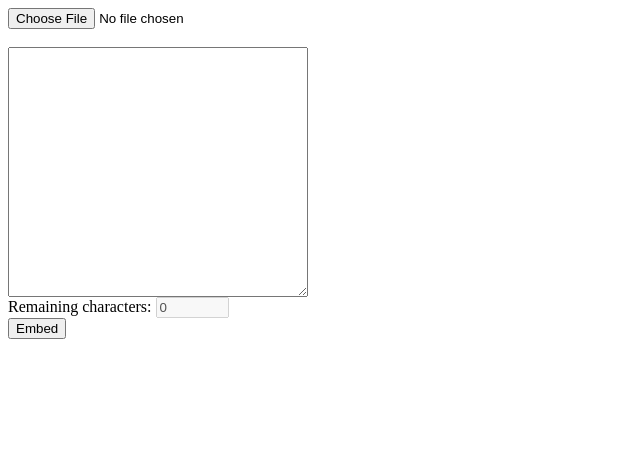
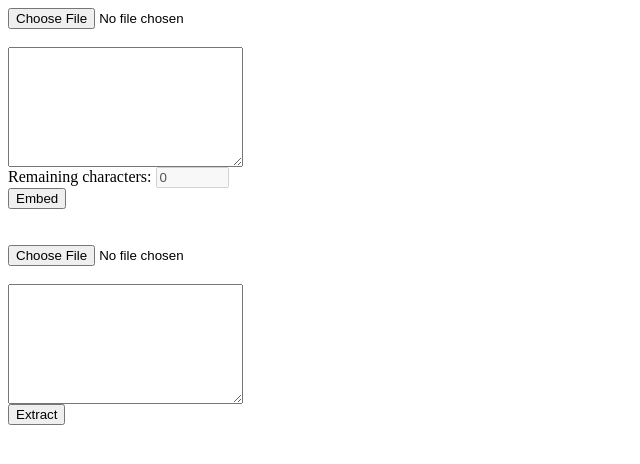
Before and after one commit to knez/stegonaut, a website: page src/static/index.html in a window 1280 px wide. Shown: the whole page, without its empty margins (0-640 px from the left). Drawn offline with Linux system fonts and the light colour scheme.

Commit message:
Add HTML for extracting

```diff
--- a/src/static/index.html
+++ b/src/static/index.html
@@ -1,9 +1,15 @@
 <html lang="en">
 <body>
     <input onchange="loadFile()" type="file" id="input" name="input" accept=".mp3"/><br><br>
-    <textarea onkeyup="charCounter(this)" id="message" style="width: 300px; height: 250px"></textarea><br>
+    <textarea onkeyup="charCounter(this)" id="message" style="width: 235px; height: 120px"></textarea><br>
     Remaining characters: <input type="text" id="counter" size="6" value="0" disabled><br>
     <button onclick="embedText()" type="button" id="embedButton">Embed</button>
+
+    <br><br><br>
+
+    <input onchange="loadFile2()" type="file" id="input2" name="input2" accept=".mp3"/><br><br>
+    <textarea id="message2" style="width: 235px; height: 120px"></textarea><br>
+    <button onclick="extractText()" type="button" id="extractButton">Extract</button>
 
     <script src="../app/helpers.js"></script>
     <script src="../app/base32.js"></script>
```
